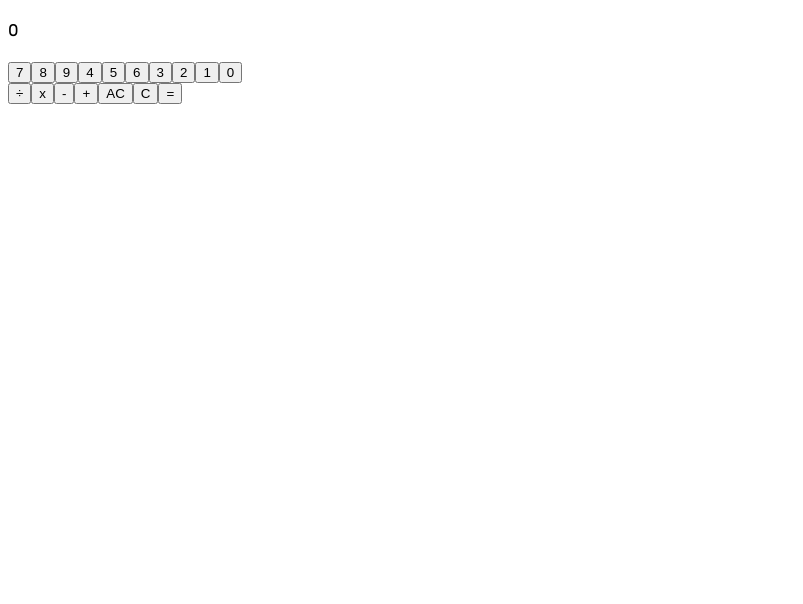
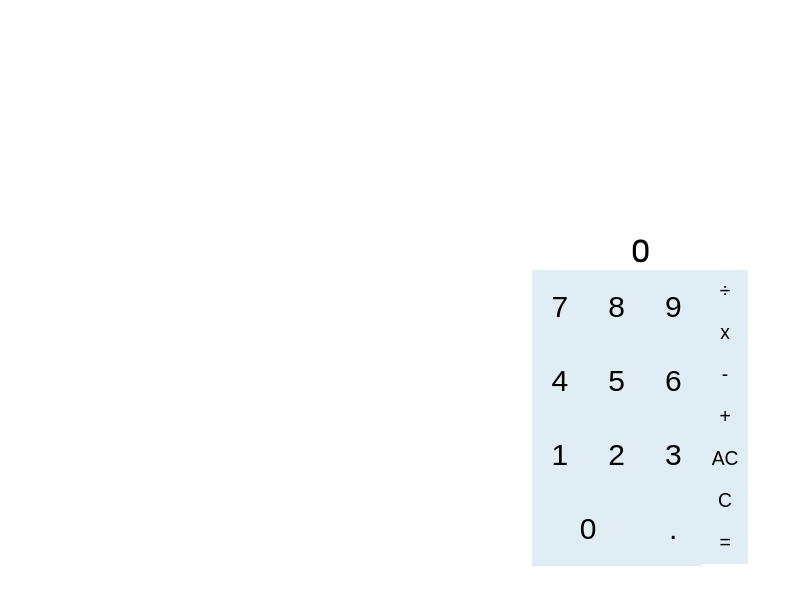
Before and after one commit to parham-ab/React-calculator, a React (Create React App) app in the folder calculator/: page / in a window 1280 px wide. Shown: the top 604 px of the page, without its empty margins (0-803 px from the left). Built offline with nearby package versions, Linux system fonts and the light colour scheme.

Commit message:
initial styling

```diff
--- a/calculator/src/App.js
+++ b/calculator/src/App.js
@@ -11,7 +11,7 @@ const App = () => {
   // calculate function
   const calculateHandle = () => {
     const result = activities
-      // extract from array
+      // convert array to string
       .join("")
       // group numbers together & separate them from operators
       .split(/(\D)/g)
@@ -44,6 +44,7 @@ const App = () => {
   // clear last value (CE button)
   const ClearHandle = () => {
     let allActivities = activities.join("");
+
     if (allActivities.length === 1 && display != 0) {
       setDisplay(0);
       setActivities([]);
@@ -55,31 +56,46 @@ const App = () => {
   };
 
   return (
-    <div>
+    <div className="container">
       {/* last state */}
-      <h4>{display}</h4>
+      <h2>{display}</h2>
 
       <span>{activities}</span>
       {/* keyboard */}
       <section>
         {/* numbers */}
+        <div className="keyboard">
+          <div>
             <section className="buttons">
+              <div>
                 <button onClick={() => handleClick(7)}>7</button>
                 <button onClick={() => handleClick(8)}>8</button>
                 <button onClick={() => handleClick(9)}>9</button>
+              </div>
 
+              <div>
                 <button onClick={() => handleClick(4)}>4</button>
                 <button onClick={() => handleClick(5)}>5</button>
                 <button onClick={() => handleClick(6)}>6</button>
+              </div>
 
+              <div>
+                <button onClick={() => handleClick(1)}>1</button>
+                <button onClick={() => handleClick(2)}>2</button>
                 <button onClick={() => handleClick(3)}>3</button>
-          <button onClick={() => handleClick(2)}>2</button>
-          <button onClick={() => handleClick(1)}>1</button>
+              </div>
 
-          <button onClick={() => handleClick(0)}>0</button>
+              <button style={{ width: "113px" }} onClick={() => handleClick(0)}>
+                0
+              </button>
+              <button style={{ width: "57px" }} onClick={() => handleClick(0)}>
+                .
+              </button>
             </section>
+          </div>
           {/* operators */}
-        <section className="operators">
+          <div className="operators">
+            <section>
               <button onClick={() => handleClick("÷")}>÷</button>
               <button onClick={() => handleClick("x")}>x</button>
               <button onClick={() => handleClick("-")}>-</button>
@@ -88,6 +104,8 @@ const App = () => {
               <button onClick={ClearHandle}>C</button>
               <button onClick={() => calculateHandle()}>=</button>
             </section>
+          </div>
+        </div>
       </section>
     </div>
   );
--- a/calculator/src/assets/styles/index.scss
+++ b/calculator/src/assets/styles/index.scss
@@ -1,19 +1,62 @@
 // fonts
 @import url("https://fonts.googleapis.com/css2?family=Quicksand&family=Rubik:ital,wght@0,300;1,300&display=swap");
 // css reset
-// *,
-// *::before,
-// *::after {
-//   margin: 0;
-//   padding: 0;
-//   box-sizing: border-box;
-//   text-decoration: none;
-//   outline: none;
-//   border: none;
-// }
+*,
+*::before,
+*::after {
+  margin: 0;
+  padding: 0;
+  box-sizing: border-box;
+  text-decoration: none;
+  outline: none;
+  border: none;
+}
 body {
   font-family: "Quicksand", sans-serif;
   font-family: "Rubik", sans-serif;
   font-weight: 700;
+  font-size: 20px;
 }
 // styles
+.container {
+  display: flex;
+  justify-content: center;
+  align-items: center;
+  flex-direction: column;
+  min-height: 100vh;
+  .keyboard {
+    display: flex;
+    section {
+      button {
+        padding: 20px;
+        font-size: 30px;
+        background-color: #e1edf5;
+        transition: all 0.3s;
+        cursor: pointer;
+        &:hover {
+          background-color: #c4cfd7;
+          transition: all 0.3s;
+        }
+      }
+    }
+  }
+  .operators {
+    display: flex;
+    flex-direction: column;
+    section {
+      display: flex;
+      flex-direction: column;
+      button {
+        padding: 10px;
+        font-size: 19.3px;
+        background-color: #e1edf5;
+        transition: all 0.3s;
+        cursor: pointer;
+        &:hover {
+          background-color: #c4cfd7;
+          transition: all 0.3s;
+        }
+      }
+    }
+  }
+}
```
Lines whose indentation alone changed are shown as unchanged.
